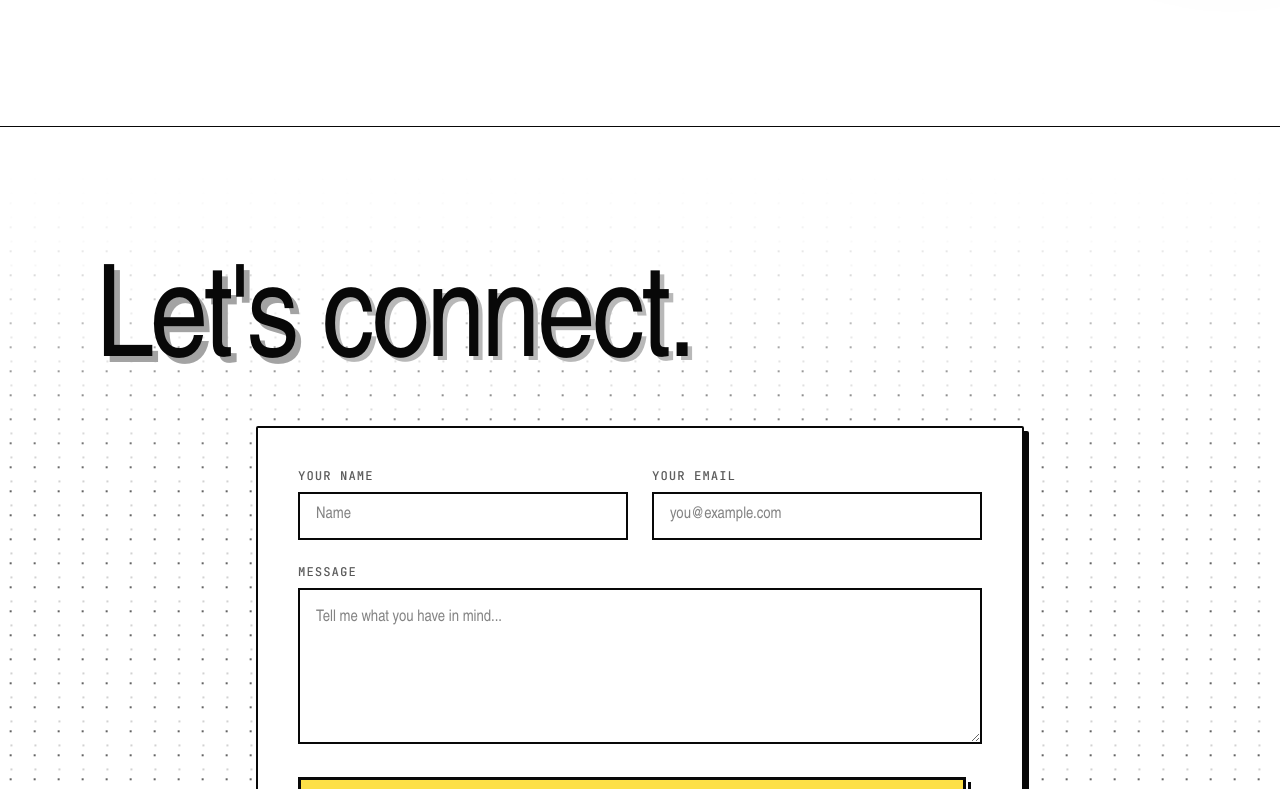
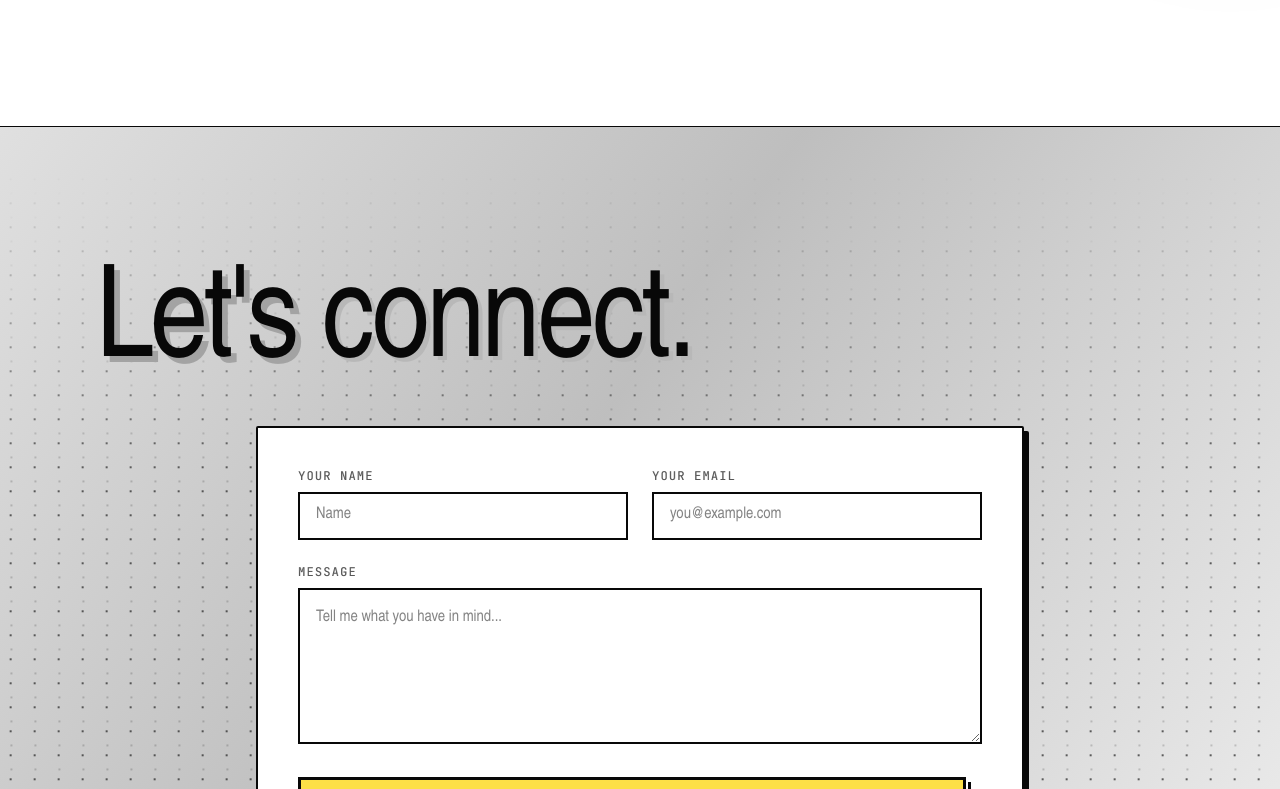
Before and after one commit to AVINASHTIWARI14/portfolio, a React (Vite) app: page / in a window 1280 px wide. Shown: the part 4231-5020 px from the top of the page. Built offline with nearby package versions, Linux system fonts and the light colour scheme; a web font is replaced by a local one.

Commit message:
Add animated grey-white gradient transition to Lets Connect

```diff
--- a/src/components/portfolio/Contact.tsx
+++ b/src/components/portfolio/Contact.tsx
@@ -50,12 +50,18 @@ export function Contact() {
 
   return (
     <section id="contact" className="relative overflow-hidden border-t border-border py-24 md:py-36">
-      <div
+      <motion.div
         aria-hidden="true"
-        className="pointer-events-none absolute inset-x-0 top-0 z-[1] h-56"
+        className="pointer-events-none absolute inset-0 z-0"
         style={{
-          background: "linear-gradient(to bottom, #ffffff 0%, rgb(255 255 255 / 82%) 22%, rgb(255 255 255 / 38%) 62%, rgb(255 255 255 / 0%) 100%)",
+          background: "linear-gradient(125deg, #a0a0a0 0%, #ffffff 32%, #b0b0b0 58%, #ffffff 82%, #a0a0a0 100%)",
+          backgroundSize: "300% 300%",
         }}
+        animate={{
+          backgroundPosition: ["0% 50%", "100% 50%", "0% 50%"],
+          opacity: [0.62, 0.88, 0.62],
+        }}
+        transition={{ duration: 10, repeat: Infinity, ease: "easeInOut" }}
       />
       <motion.div
         aria-hidden="true"
```
